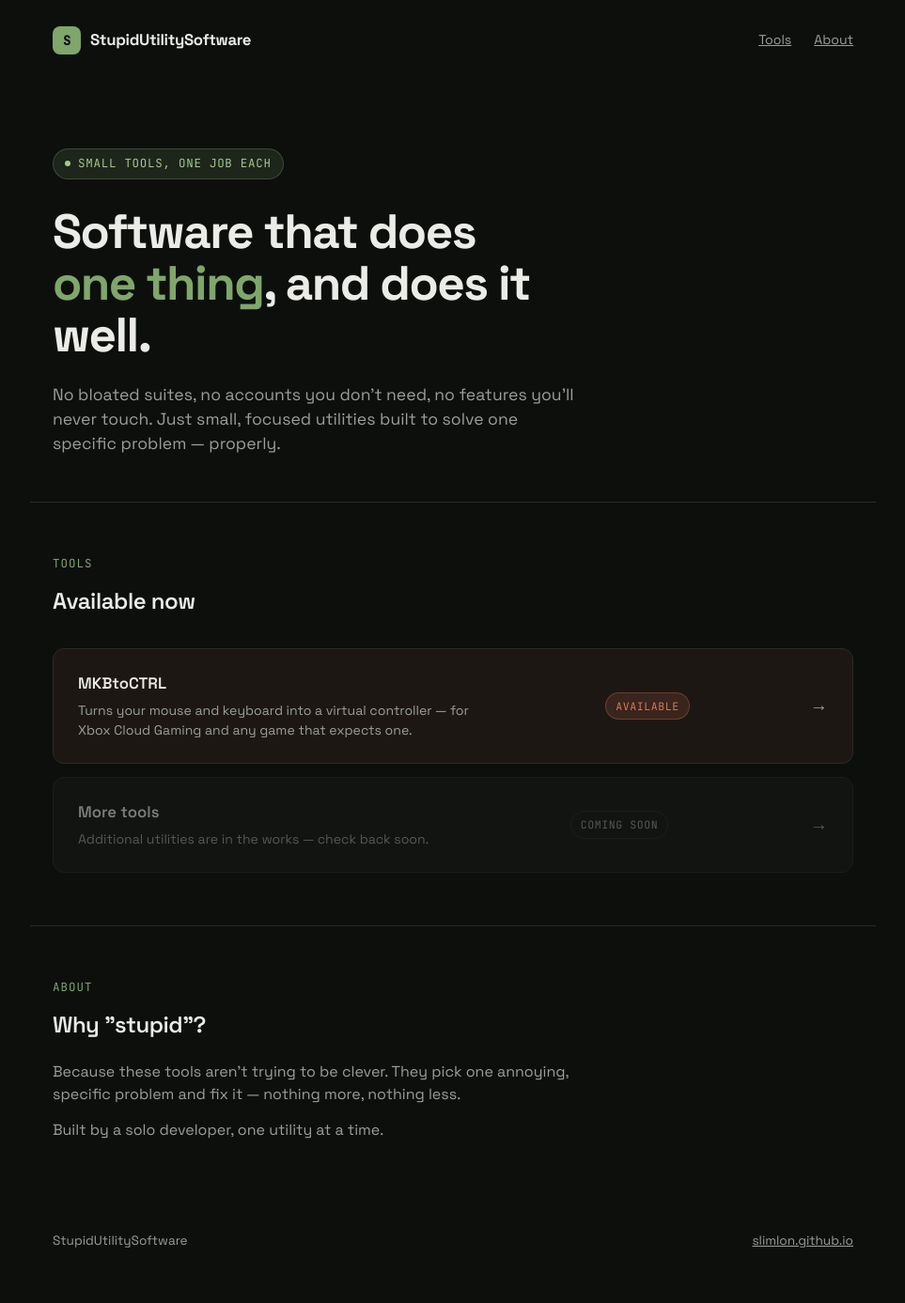
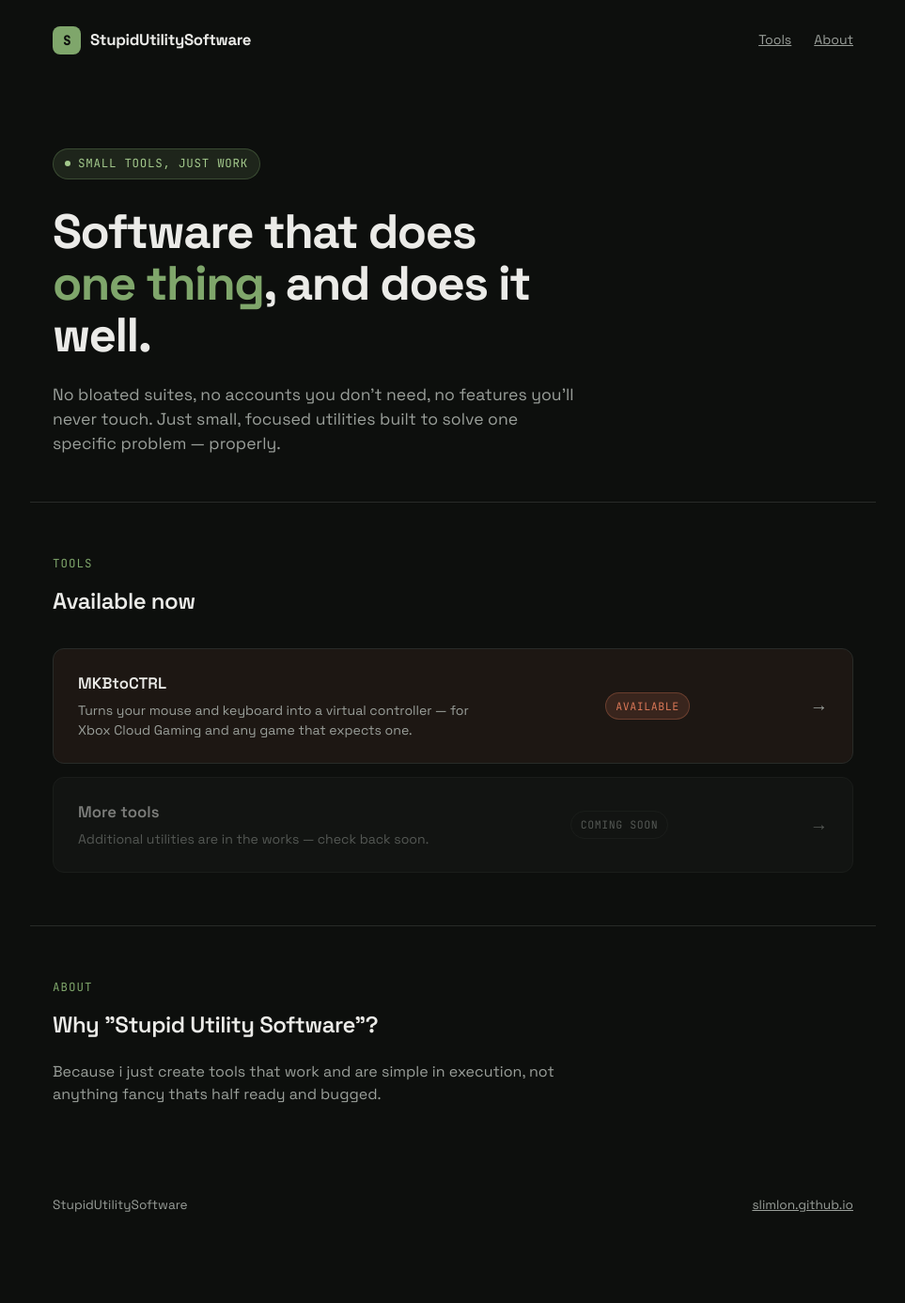
Before and after one commit to Slimlon/StupidUtilitySoftware, a plain HTML site: page index.html in a window 1280 px wide. Shown: the whole page at 94% size, without its empty margins (158-1121 px from the left). After the commit the page ends 1349 px from the top, so only its background shows below. Drawn offline with Linux system fonts and the light colour scheme.

Commit message:
Update index.html

```diff
--- a/index.html
+++ b/index.html
@@ -232,7 +232,7 @@
 </nav>
 
 <header class="hero">
-  <div class="eyebrow"><span class="dot"></span> Small tools, one job each</div>
+  <div class="eyebrow"><span class="dot"></span> Small tools, Just work</div>
   <h1>Software that does <span>one thing</span>, and does it well.</h1>
   <p class="lede">
     No bloated suites, no accounts you don't need, no features you'll never touch.
@@ -266,9 +266,8 @@
 
 <section id="about" class="philosophy">
   <div class="section-label">About</div>
-  <h2>Why "stupid"?</h2>
-  <p>Because these tools aren't trying to be clever. They pick one annoying, specific problem and fix it — nothing more, nothing less.</p>
-  <p>Built by a solo developer, one utility at a time.</p>
+  <h2>Why "Stupid Utility Software"?</h2>
+  <p>Because i just create tools that work and are simple in execution, not anything fancy thats half ready and bugged.</p>
 </section>
 
 <footer>
```
